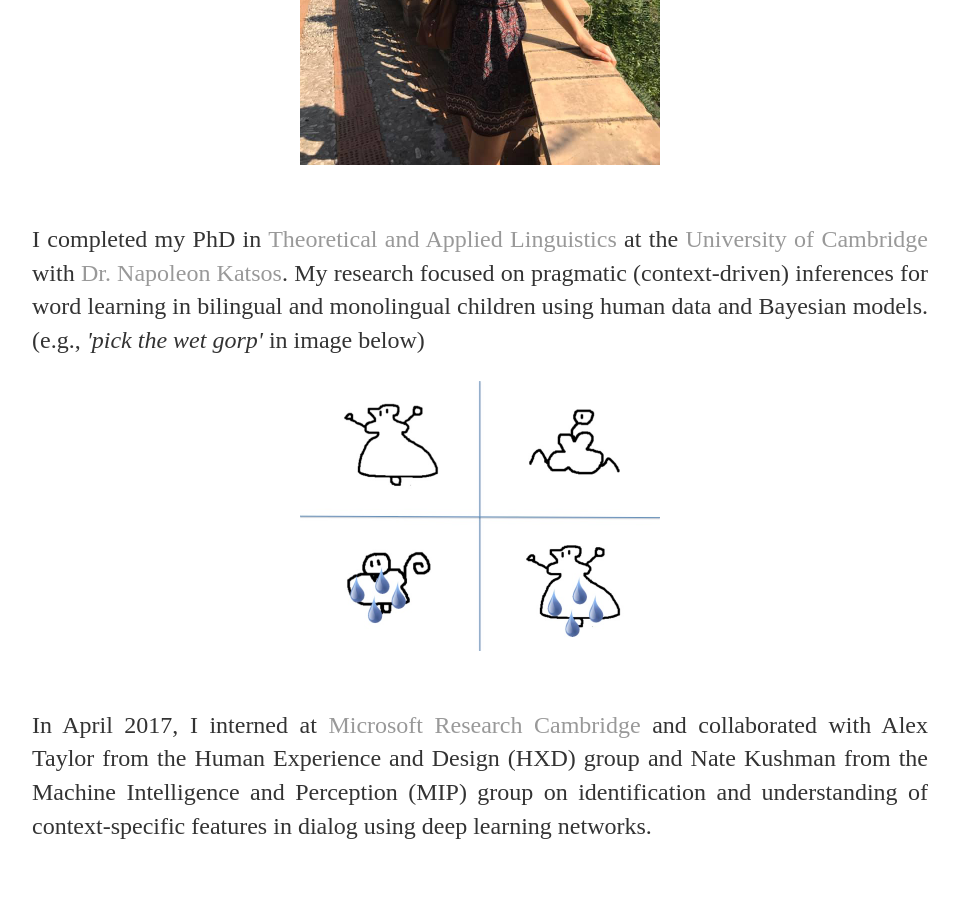
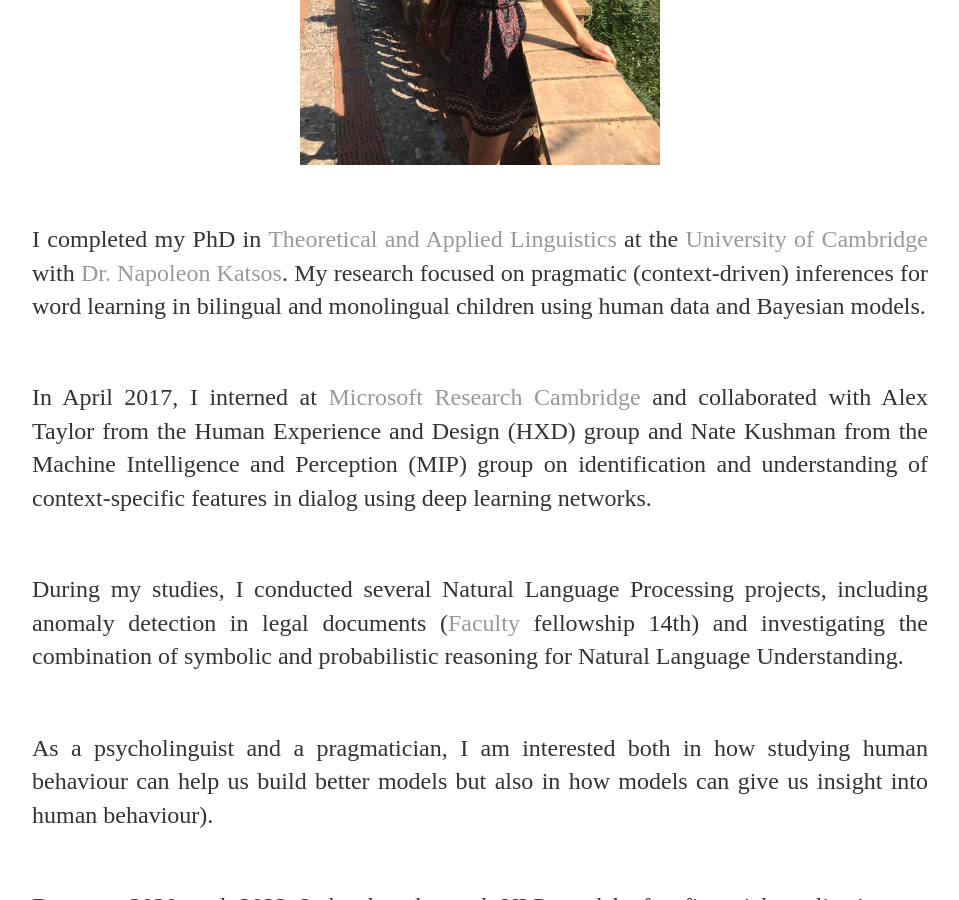
Before and after one commit to isabellelorge/isabellelorge.github.io, a Jekyll site: the page built from index.html, in a window 1280 px wide and 900 px high, scrolled down 512 px. Shown: the whole window, without its empty margins (160-1119 px from the left). Built offline with Jekyll 4.4.1, drawn with Linux system fonts in a browser that asks for light colours.

Commit message:
Update index.html

```diff
--- a/index.html
+++ b/index.html
@@ -6,8 +6,7 @@ title: Isabelle Lorge
 	<center> <h1>Isabelle Lorge </h1> </center>
 	<img src="pic.jpeg" alt="me", width="360", height="480" class="center">
 	<p><br>I completed my PhD in <a href= "https://www.mml.cam.ac.uk/staff-theoretical-applied-linguistics"> Theoretical and Applied Linguistics </a> at the <a href= "https://www.cam.ac.uk/"> University of Cambridge</a> with
-		<a href= "https://www.mml.cam.ac.uk/dr-napoleon-katsos"> Dr. Napoleon Katsos</a>. My research focused on pragmatic (context-driven) inferences for word learning in bilingual and monolingual children using human data and Bayesian models. (e.g., <i>'pick the wet gorp'</i> in image below) <br> </p>
-	<img src="Slide02.jpg" alt="slide02", width="360", height="270" class="center">
+		<a href= "https://www.mml.cam.ac.uk/dr-napoleon-katsos"> Dr. Napoleon Katsos</a>. My research focused on pragmatic (context-driven) inferences for word learning in bilingual and monolingual children using human data and Bayesian models.
 	<p> <br>In April 2017, I interned at <a href="https://www.microsoft.com/en-us/research/lab/microsoft-research-cambridge/"> Microsoft Research Cambridge </a>
 	and collaborated with Alex Taylor from the Human Experience and Design (HXD) group and Nate Kushman </a> from the
 	Machine Intelligence and Perception (MIP) group on identification and understanding of context-specific features in dialog using deep learning networks.</br> </p>
```
